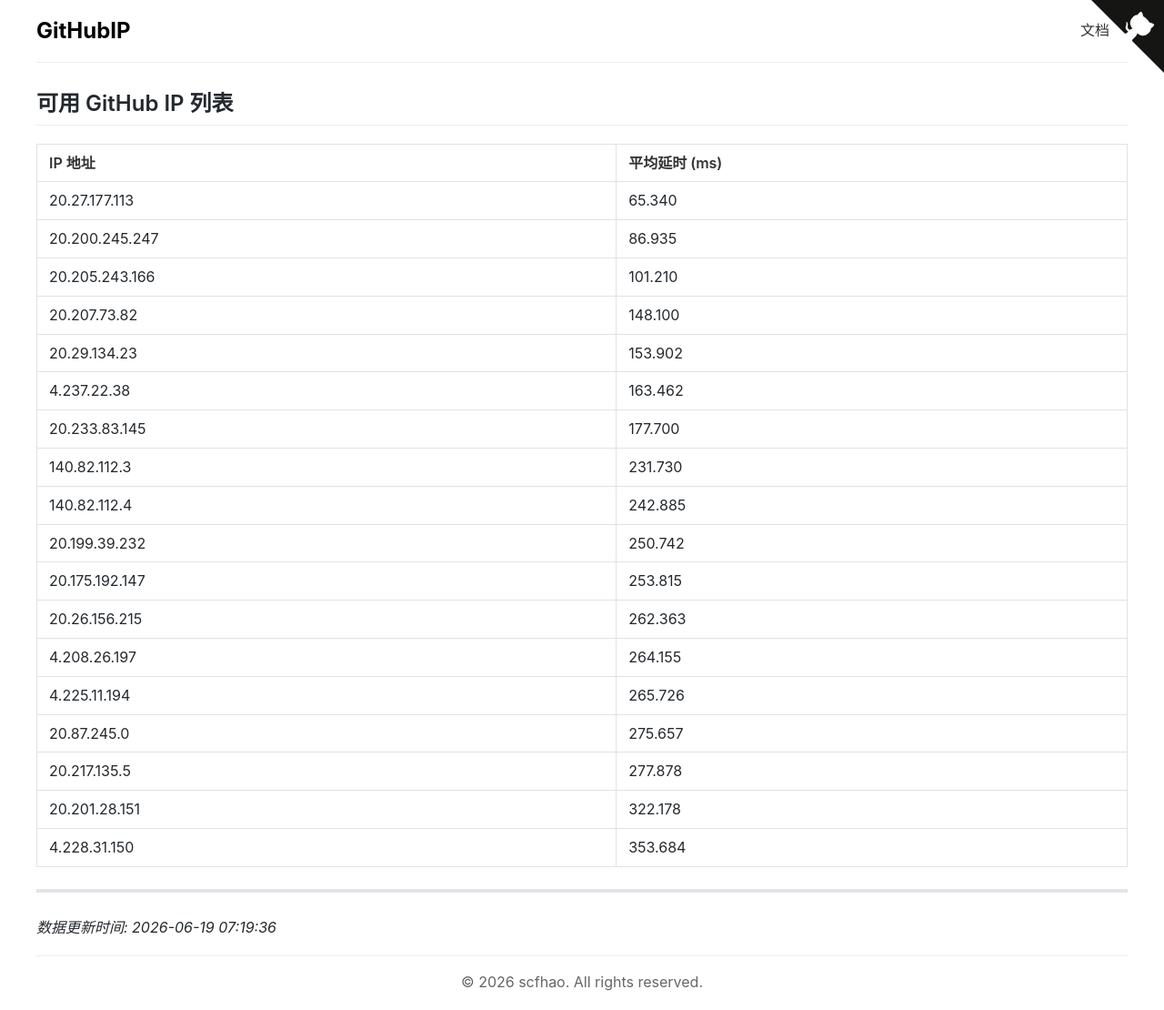
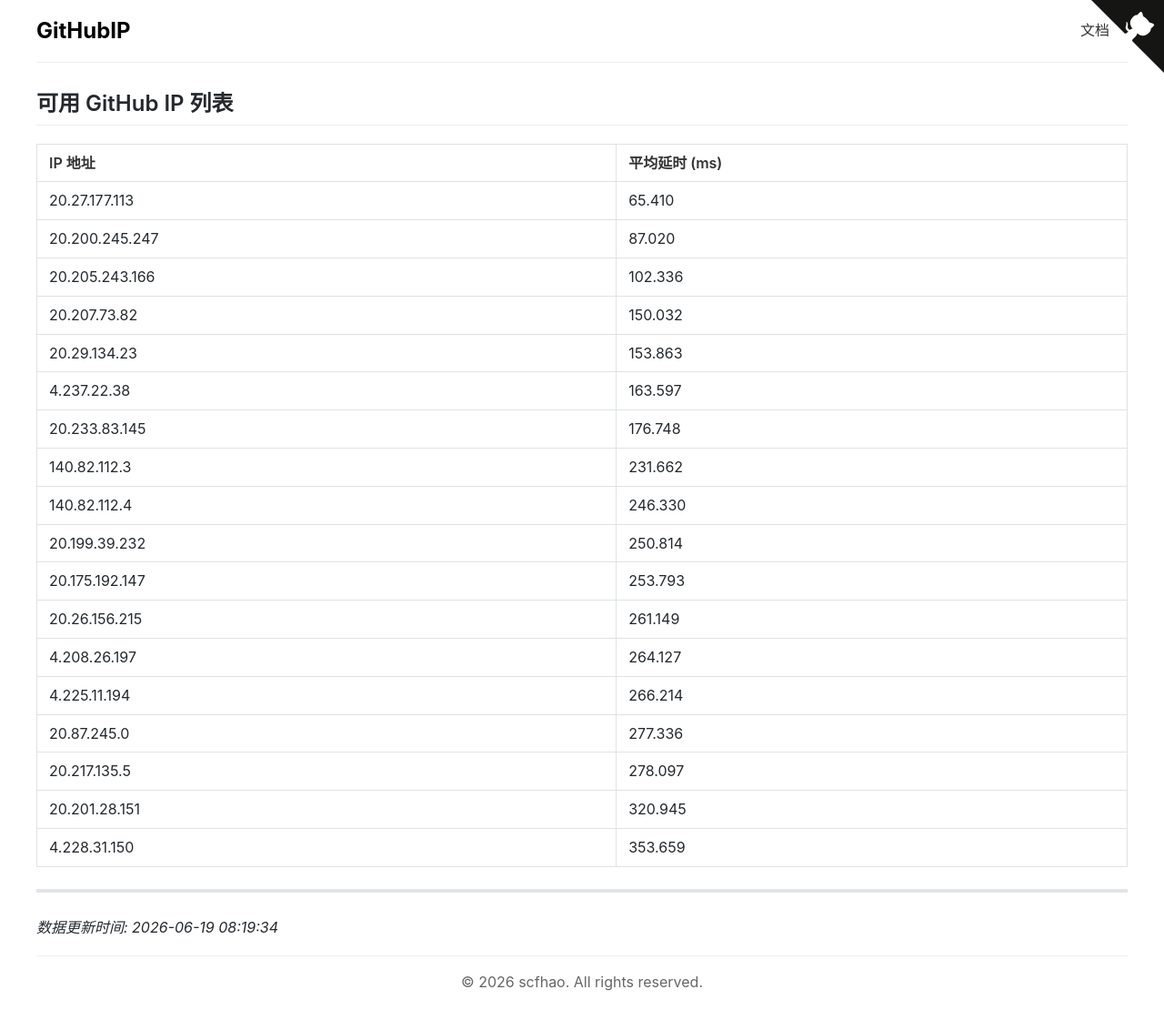
Before and after one commit to scfhao/GitHubIP, a Jekyll site: the page built from index.md, in a window 1280 px wide. Shown: the whole page at 91% size. Built offline with Jekyll 4.4.1, drawn with Linux system fonts in a browser that asks for light colours.

Commit message:
自动脚本执行 - 2026-06-19 08:19:35

```diff
--- a/index.md
+++ b/index.md
@@ -1,32 +1,32 @@
 ---
 layout: home
 title: GitHub IP 列表
-date: 2026-06-19 07:19:36
+date: 2026-06-19 08:19:34
 ---
 
 ## 可用 GitHub IP 列表
 
 | IP 地址 | 平均延时 (ms) |
 |---------|--------------|
-| 20.27.177.113 | 65.340 |
-| 20.200.245.247 | 86.935 |
-| 20.205.243.166 | 101.210 |
-| 20.207.73.82 | 148.100 |
-| 20.29.134.23 | 153.902 |
-| 4.237.22.38 | 163.462 |
-| 20.233.83.145 | 177.700 |
-| 140.82.112.3 | 231.730 |
-| 140.82.112.4 | 242.885 |
-| 20.199.39.232 | 250.742 |
-| 20.175.192.147 | 253.815 |
-| 20.26.156.215 | 262.363 |
-| 4.208.26.197 | 264.155 |
-| 4.225.11.194 | 265.726 |
-| 20.87.245.0 | 275.657 |
-| 20.217.135.5 | 277.878 |
-| 20.201.28.151 | 322.178 |
-| 4.228.31.150 | 353.684 |
+| 20.27.177.113 | 65.410 |
+| 20.200.245.247 | 87.020 |
+| 20.205.243.166 | 102.336 |
+| 20.207.73.82 | 150.032 |
+| 20.29.134.23 | 153.863 |
+| 4.237.22.38 | 163.597 |
+| 20.233.83.145 | 176.748 |
+| 140.82.112.3 | 231.662 |
+| 140.82.112.4 | 246.330 |
+| 20.199.39.232 | 250.814 |
+| 20.175.192.147 | 253.793 |
+| 20.26.156.215 | 261.149 |
+| 4.208.26.197 | 264.127 |
+| 4.225.11.194 | 266.214 |
+| 20.87.245.0 | 277.336 |
+| 20.217.135.5 | 278.097 |
+| 20.201.28.151 | 320.945 |
+| 4.228.31.150 | 353.659 |
 
 ---
 
-*数据更新时间: 2026-06-19 07:19:36*
+*数据更新时间: 2026-06-19 08:19:34*
```
